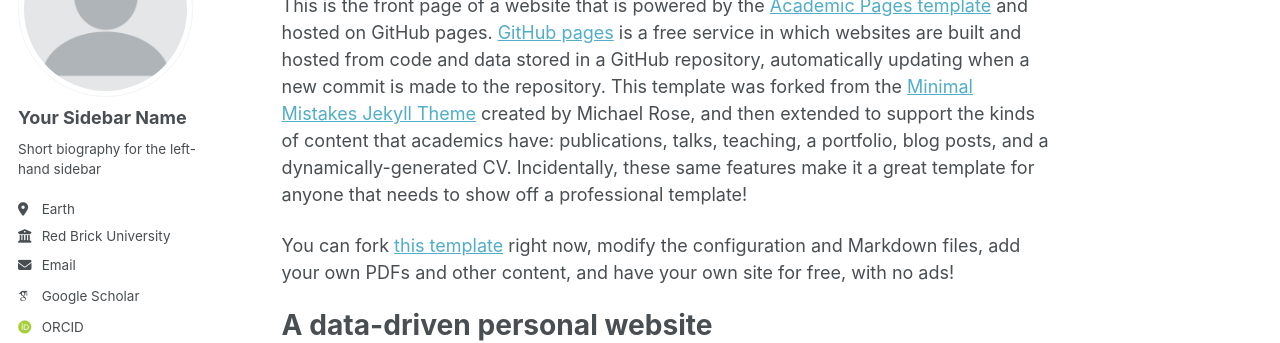
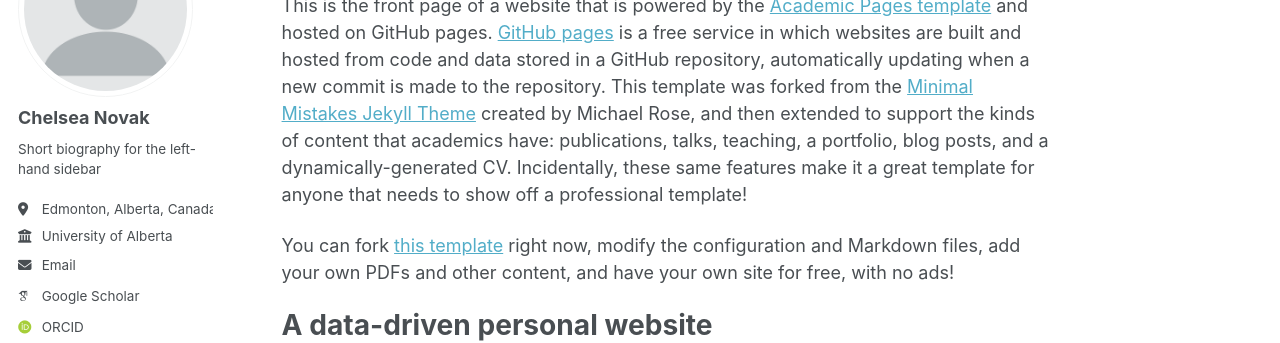
Before and after one commit to Chelsn40/Academic-Profile, a Jekyll site: the page built from _pages/about.md, in a window 1280 px wide. Shown: the part 179-522 px from the top of the page. Built offline with Jekyll 4.4.1, drawn with Linux system fonts in a browser that asks for light colours; some web fonts are replaced; a script bundle is joined from its source files by our own code; library files that are not in the unit come from our copies.

Commit message:
Update _config.yml

```diff
--- a/_config.yml
+++ b/_config.yml
@@ -13,7 +13,7 @@ title                    : "Chelsea Nvoak / My Academic Profile"
 title_separator          : "-"
 name                     : &name "Chelsea Novak"
 description              : &description "Chelsea Novak's academic portfolio"   # Update this with a general description of your site, this is the default if not overridden by a page
-url                      : https://academicpages.github.io # The base hostname & protocol for your site e.g. "https://[your GitHub username].github.io",
+url                      : https://chelsn40.github.io/Academic-Profile/ # The base hostname & protocol for your site e.g. "https://[your GitHub username].github.io",
                                                            # or if you already have some other page hosted on Github then use "https://[your GitHub username].github.io/[Your Repo Name]"
 baseurl                  : "" # the subpath of your site, e.g. "/blog"
 repository               : "academicpages/academicpages.github.io"
@@ -24,11 +24,11 @@ repository               : "academicpages/academicpages.github.io"
 author:
   # Biographic information
   avatar           : "profile.png"
-  name             : "Your Sidebar Name"
+  name             : "Chelsea Novak"
   pronouns         : # example: "she/her"
   bio              : "Short biography for the left-hand sidebar"
-  location         : "Earth"
-  employer         : "Red Brick University"
+  location         : "Edmonton, Alberta, Canada"
+  employer         : "University of Alberta"
   uri              : # URL
   email            : "none@example.org"
 
```
